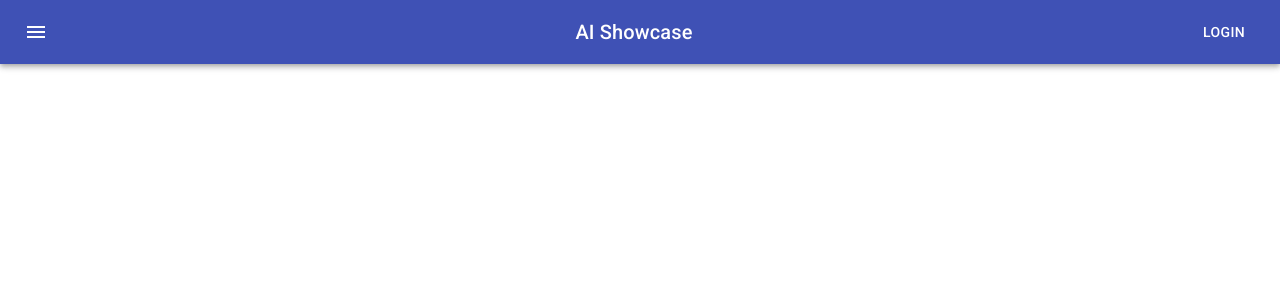
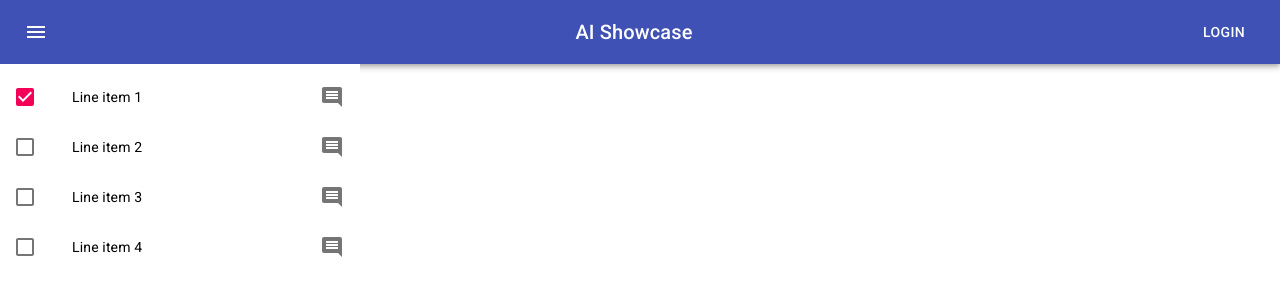
Before and after one commit to cthogg/ai-showcase, a React (Create React App) app: page / in a window 1280 px wide. Shown: the top 300 px of the page. Built offline with nearby package versions, Linux system fonts and the light colour scheme.

Commit message:
feat: add simple list
adds a simple list with no properties

```diff
--- /dev/null
+++ b/src/AIList.tsx
@@ -0,0 +1,71 @@
+import React from 'react';
+import { createStyles, makeStyles, Theme } from '@material-ui/core/styles';
+import List from '@material-ui/core/List';
+import ListItem from '@material-ui/core/ListItem';
+import ListItemIcon from '@material-ui/core/ListItemIcon';
+import ListItemSecondaryAction from '@material-ui/core/ListItemSecondaryAction';
+import ListItemText from '@material-ui/core/ListItemText';
+import Checkbox from '@material-ui/core/Checkbox';
+import IconButton from '@material-ui/core/IconButton';
+import CommentIcon from '@material-ui/icons/Comment';
+interface AIListProps {
+    name?: string
+}
+
+const useStyles = makeStyles((theme: Theme) =>
+    createStyles({
+        root: {
+            width: '100%',
+            maxWidth: 360,
+            backgroundColor: theme.palette.background.paper,
+        },
+    }),
+);
+
+const AIList: React.FunctionComponent<AIListProps> = ({ name
+}: AIListProps): JSX.Element => {
+    const classes = useStyles();
+    const [checked, setChecked] = React.useState([0]);
+
+    const handleToggle = (value: number) => () => {
+        const currentIndex = checked.indexOf(value);
+        const newChecked = [...checked];
+
+        if (currentIndex === -1) {
+            newChecked.push(value);
+        } else {
+            newChecked.splice(currentIndex, 1);
+        }
+
+        setChecked(newChecked);
+    };
+    return (
+        <List className={classes.root}>
+            {[0, 1, 2, 3].map(value => {
+                const labelId = `checkbox-list-label-${value}`;
+
+                return (
+                    <ListItem key={value} role={undefined} dense button onClick={handleToggle(value)}>
+                        <ListItemIcon>
+                            <Checkbox
+                                edge="start"
+                                checked={checked.indexOf(value) !== -1}
+                                tabIndex={-1}
+                                disableRipple
+                                inputProps={{ 'aria-labelledby': labelId }}
+                            />
+                        </ListItemIcon>
+                        <ListItemText id={labelId} primary={`Line item ${value + 1}`} />
+                        <ListItemSecondaryAction>
+                            <IconButton edge="end" aria-label="comments">
+                                <CommentIcon />
+                            </IconButton>
+                        </ListItemSecondaryAction>
+                    </ListItem>
+                );
+            })}
+        </List>
+    );
+};
+
+export default AIList;
--- a/src/App.tsx
+++ b/src/App.tsx
@@ -2,11 +2,13 @@
 import logo from './logo.svg';
 import './App.css';
 import ApplicationBar from './ApplicationBar';
+import AIList from './AIList';
 
 function App() {
   return (
     <div className="App">
       <ApplicationBar />
+      <AIList />
     </div>
   );
 }
```
